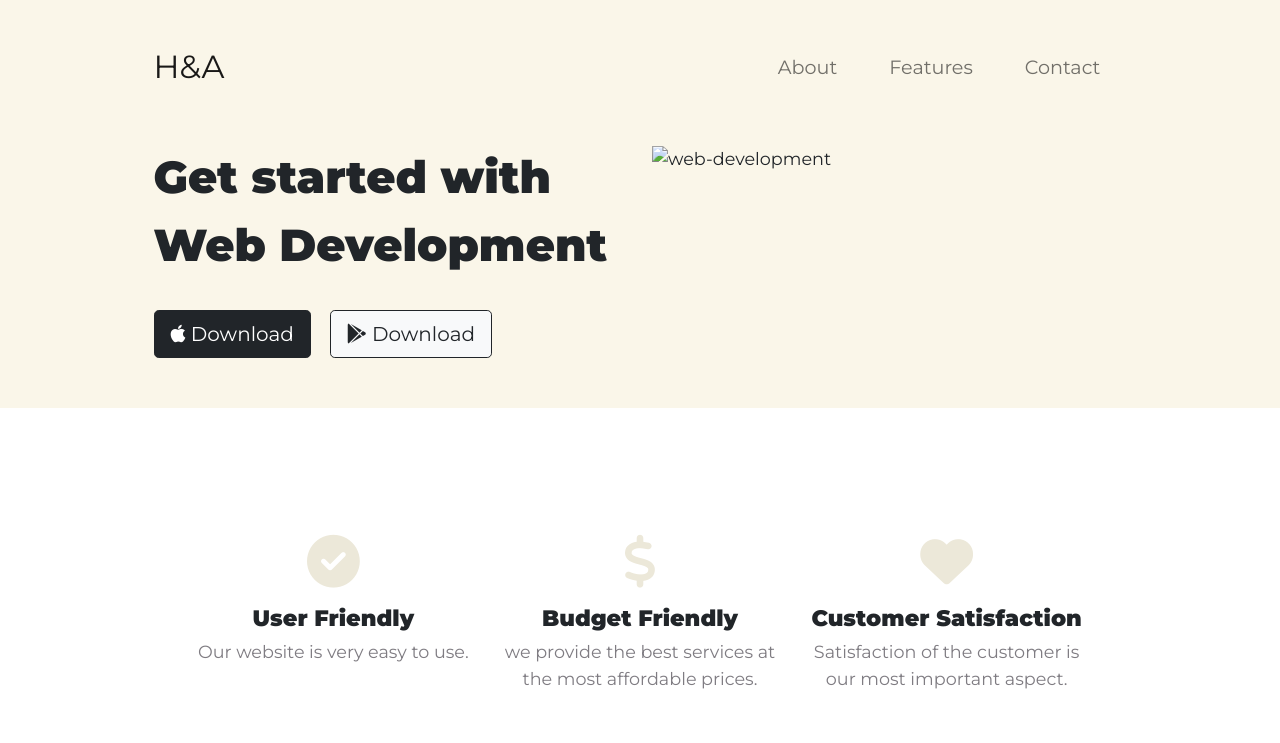
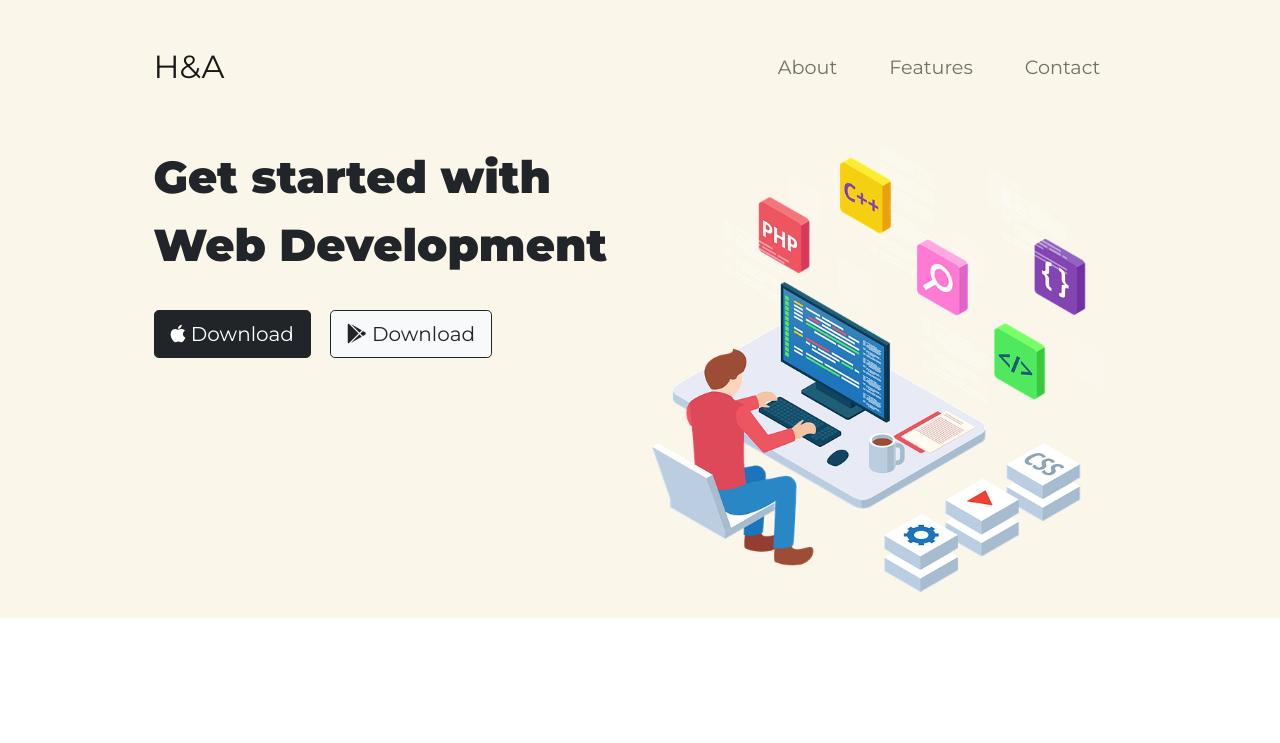
Before and after one commit to Harshitha-Killi/WEBLANCE, a plain HTML site: page index.html in a window 1280 px wide. Shown: the top 743 px of the page. Drawn offline with nearby package versions, Linux system fonts and the light colour scheme; files whose address does not match are found by name.

Commit message:
Update index.html

```diff
--- a/index.html
+++ b/index.html
@@ -96,7 +96,7 @@
   </div>
 
   <div class="col-lg-6">
-      <img class="main" src="images/tri.png" alt="web-development">
+      <img class="main" src="tri.png" alt="web-development">
     </div>
 </div>
  </div>
```
